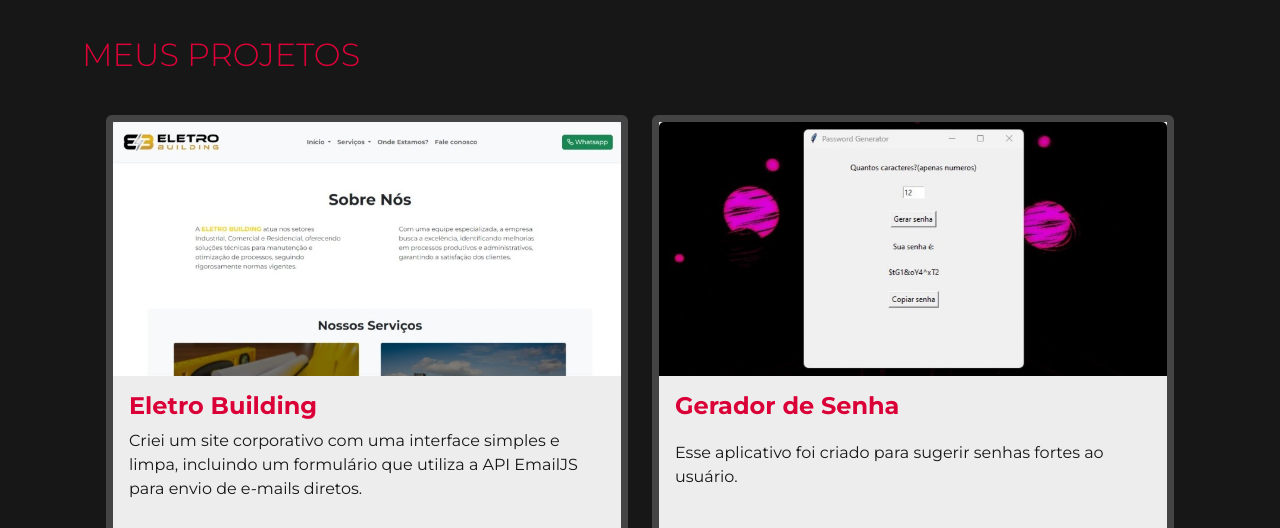
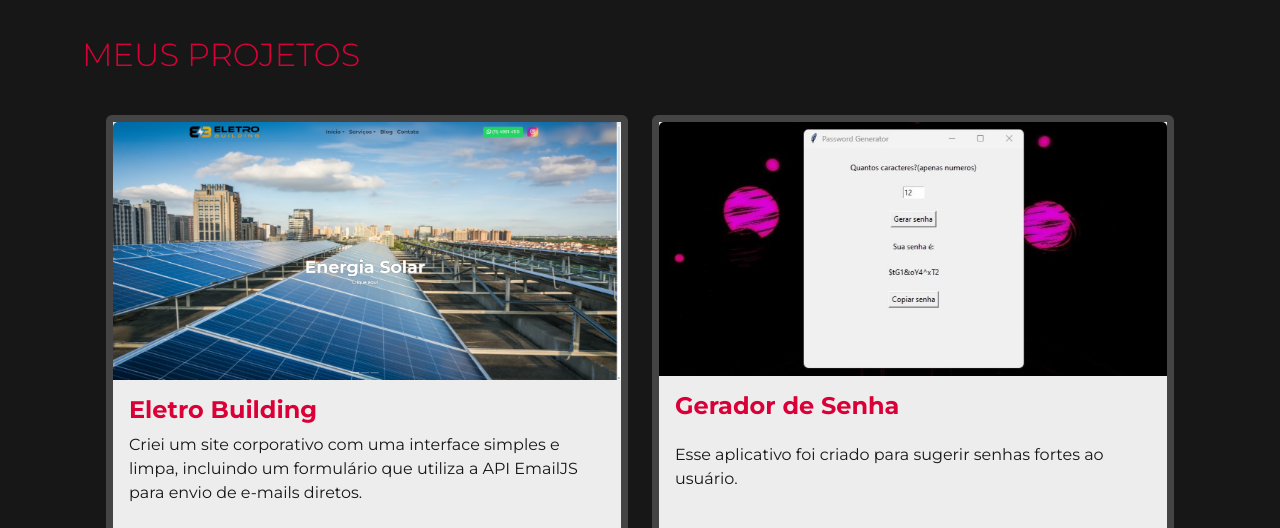
Before and after one commit to CassioValezzi/MyPortfolio, a plain HTML site: page index.html in a window 1280 px wide. Shown: the part 2200-2728 px from the top of the page. Drawn offline with nearby package versions, Linux system fonts and the light colour scheme; a web font is replaced by a local one.

Commit message:
update the eletro building image

```diff
--- a/index.html
+++ b/index.html
@@ -146,7 +146,7 @@
             <div class="row row-cols-1 row-cols-sm-2 p-4">
                 <div class="col mb-4">
                     <div class="card">
-                        <img src="./assets/img/jpeg/eletrobuilding.com.br.jpeg" class="card-img-top"
+                        <img src="./assets/img/jpeg/eletrobuilding.com.br.png" class="card-img-top"
                             alt="Site Eletro Building">
                         <div class="card-body d-flex flex-column justify-content-between">
                             <h3> Eletro Building</h3>
```
Also changed, not shown: assets/img/jpeg/eletrobuilding.com.br.jpeg (deleted), assets/img/jpeg/eletrobuilding.com.br.png (added).
